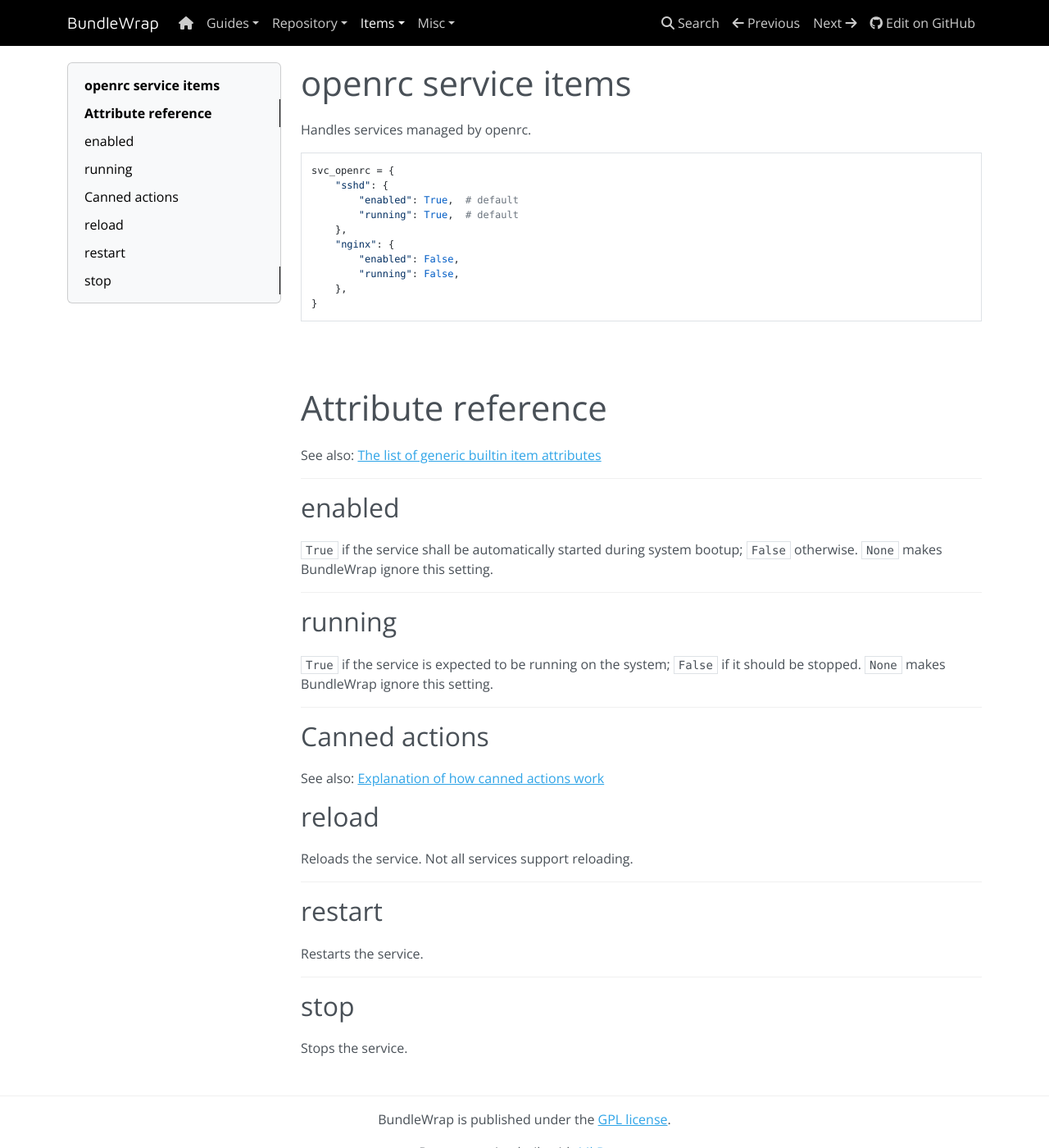
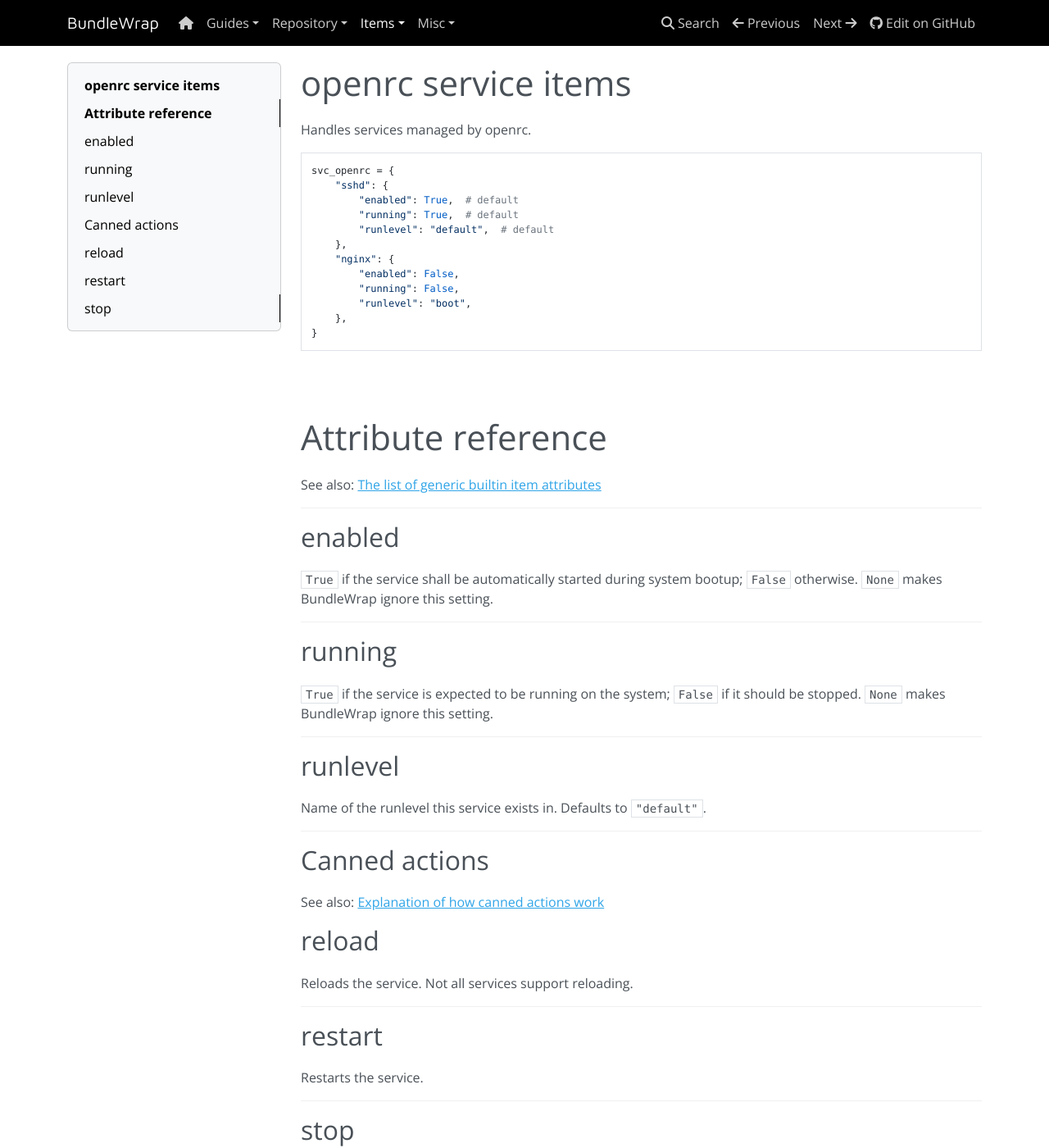
Before and after one commit to bundlewrap/bundlewrap, an MkDocs documentation site: the page built from docs/content/items/svc_openrc.md, in a window 1280 px wide and 1400 px high. Shown: the whole window at 82% size. Built offline with MkDocs 1.6.1, drawn with Linux system fonts in a browser that asks for light colours; nearby versions of some CDN libraries.

Commit message:
svc_openrc: add runlevel docs

```diff
--- a/docs/content/items/svc_openrc.md
+++ b/docs/content/items/svc_openrc.md
@@ -6,10 +6,12 @@
         "sshd": {
             "enabled": True,  # default
             "running": True,  # default
+            "runlevel": "default",  # default
         },
         "nginx": {
             "enabled": False,
             "running": False,
+            "runlevel": "boot",
         },
     }
 
@@ -33,6 +35,12 @@
 
 <hr>
 
+## runlevel
+
+Name of the runlevel this service exists in. Defaults to `"default"`.
+
+<hr>
+
 ## Canned actions
 
 See also: [Explanation of how canned actions work](../repo/items.py.md#canned-actions)
```
